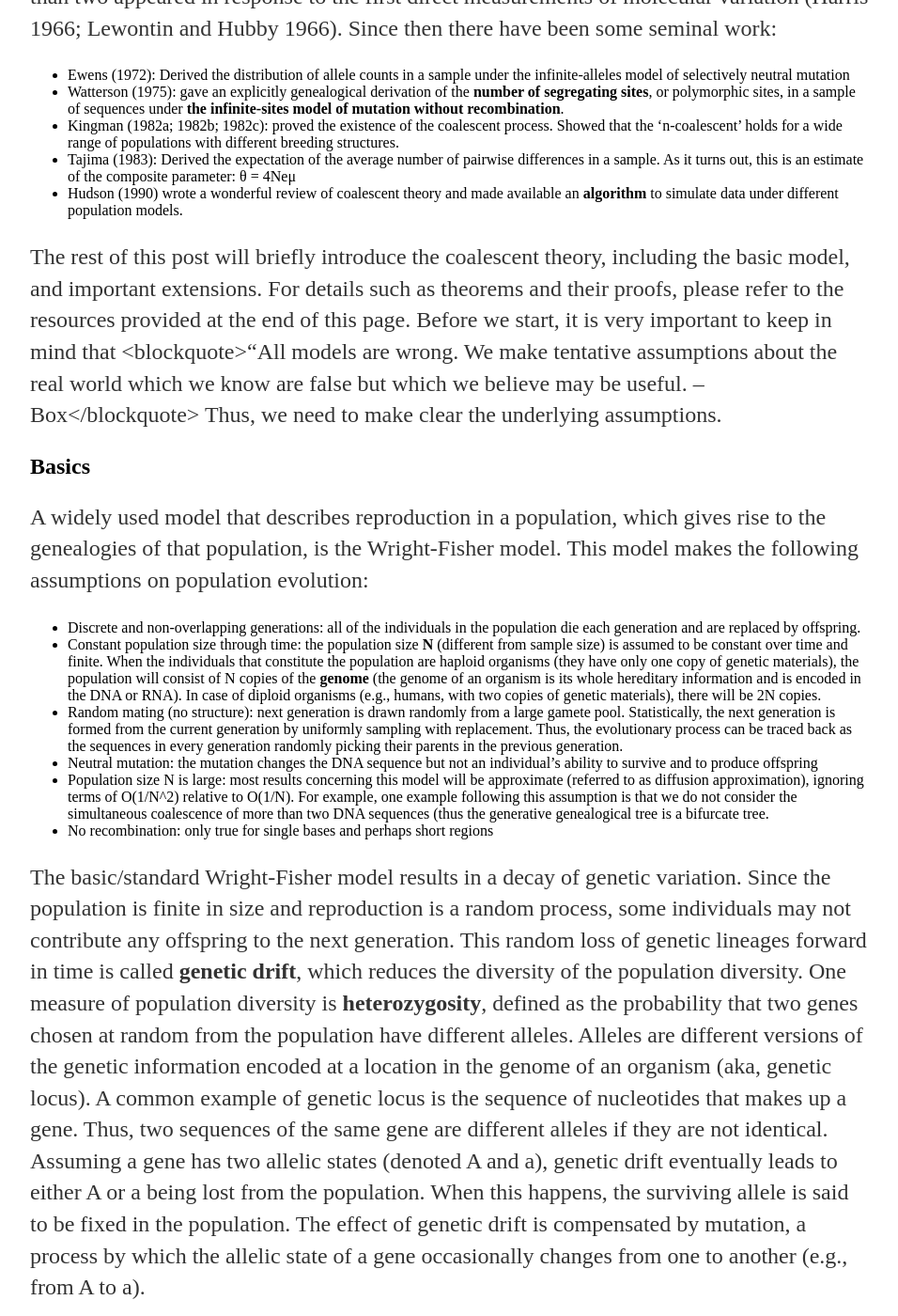
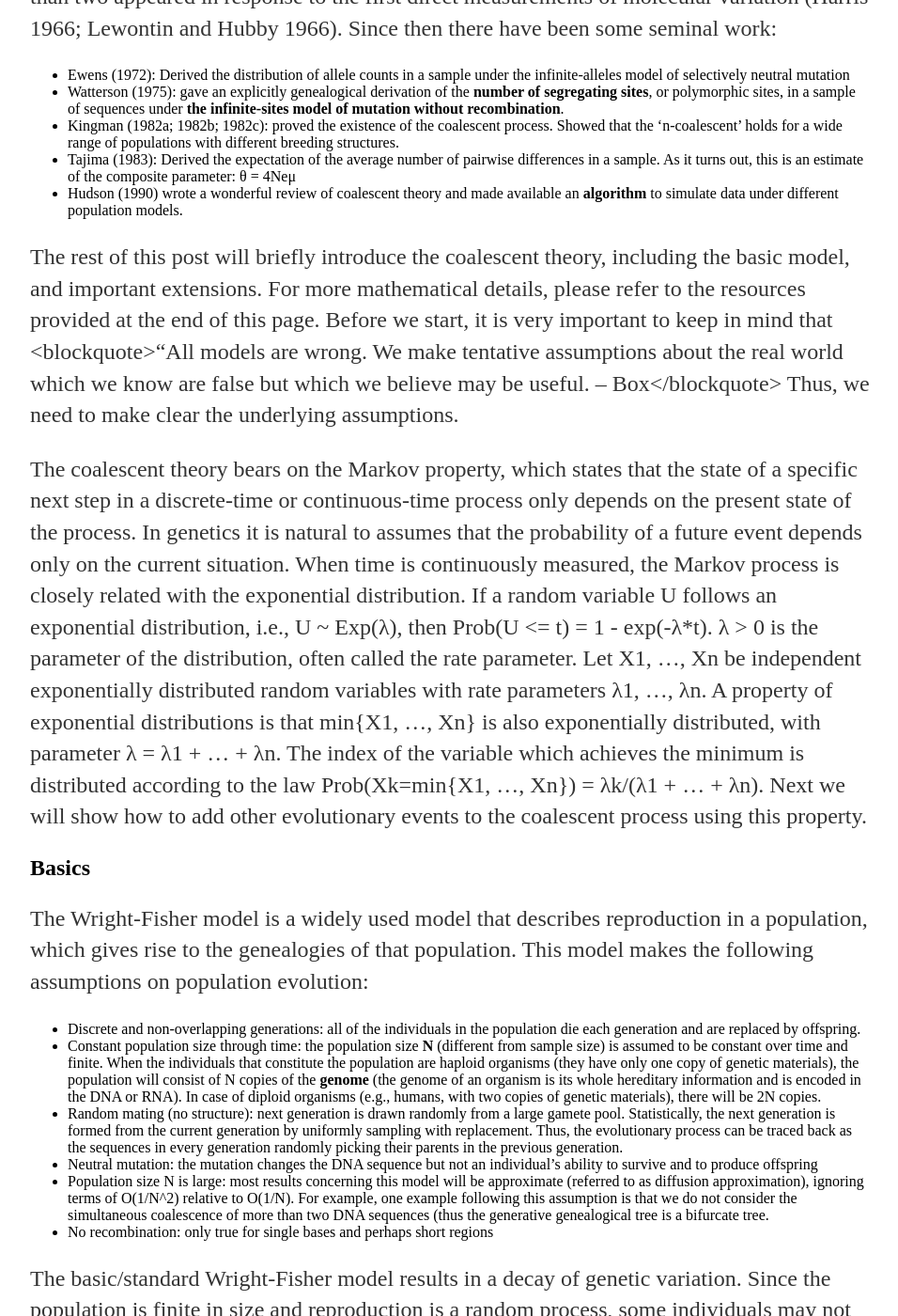
Before and after one commit to lybird300/lybird300.github.io, a Jekyll site: the page built from _posts/2015-04-02-coalescent.md, in a window 1280 px wide and 1400 px high, scrolled down 870 px. Shown: the whole window at 94% size, without its empty margins (160-1116 px from the left). Built offline with Jekyll 4.4.1, drawn with Linux system fonts in a browser that asks for light colours; some of the changed text lies outside the part shown.

Commit message:
Update 2015-04-02-coalescent.md

```diff
--- a/_posts/2015-04-02-coalescent.md
+++ b/_posts/2015-04-02-coalescent.md
@@ -14,10 +14,12 @@ Gustave Malécot (in the 1940’s) introduced the idea of following a pair of ge
 <li>Hudson (1990) wrote a wonderful review of coalescent theory and made available an <b>algorithm</b> to simulate data under different population models.</li>
 </ul>
 
-The rest of this post will briefly introduce the coalescent theory, including the basic model, and important extensions. For details such as theorems and their proofs, please refer to the resources provided at the end of this page. Before we start, it is very important to keep in mind that <blockquote>"All models are wrong. We make tentative assumptions about the real world which we know are false but which we believe may be useful. -- Box</blockquote> Thus, we need to make clear the underlying assumptions.
+The rest of this post will briefly introduce the coalescent theory, including the basic model, and important extensions.  For more mathematical details, please refer to the resources provided at the end of this page. Before we start, it is very important to keep in mind that <blockquote>"All models are wrong. We make tentative assumptions about the real world which we know are false but which we believe may be useful. -- Box</blockquote> Thus, we need to make clear the underlying assumptions.
+
+The coalescent theory bears on the Markov property, which states that the state of a specific next step in a discrete-time or continuous-time process only depends on the present state of the process. In genetics it is natural to assumes that the probability of a future event depends only on the current situation. When time is continuously measured, the Markov process is closely related with the exponential distribution. If a random variable U follows an exponential distribution, i.e., U ~ Exp(λ), then Prob(U <= t) = 1 - exp(-λ*t). λ > 0 is the parameter of the distribution, often called the rate parameter. Let X1, ..., Xn be independent exponentially distributed random variables with rate parameters λ1, ..., λn. A property of exponential distributions is that min{X1, ..., Xn} is also exponentially distributed, with parameter λ = λ1 + ... + λn. The index of the variable which achieves the minimum is distributed according to the law Prob(Xk=min{X1, ..., Xn}) = λk/(λ1 + ... + λn). Next we will show how to add other evolutionary events to the coalescent process using this property.
 
 <h2>Basics</h2>
-A widely used model that describes reproduction in a population, which gives rise to the genealogies of that population, is the Wright-Fisher model. This model makes the following assumptions on population evolution:
+The Wright-Fisher model is a widely used model that describes reproduction in a population, which gives rise to the genealogies of that population. This model makes the following assumptions on population evolution:
 <ul>
 <li>Discrete and non-overlapping generations: all of the individuals in the population die each generation and are replaced by offspring.</li>
 <li>Constant population size through time: the population size <b>N</b> (different from sample size) is assumed to be constant over time and finite. When the individuals that constitute the population are haploid organisms (they have only one copy of genetic materials), the population will consist of N copies of the <b>genome</b> (the genome of an organism is its whole hereditary information and is encoded in the DNA or RNA). In case of diploid organisms (e.g., humans, with two copies of genetic materials), there will be 2N copies.</li>
@@ -65,7 +67,7 @@ The coalescent theory bears on the Markov property, which states that the state
 <ul>
 <li>Ttot | : total evolutionary time available, represented by the total branch lengths of a genealogy. We can compute it by summing over the product of each coalescent interval T(k) (see above) and the number of lineages sharing that interval k: <br/><img alt="ETtot" src="https://cloud.githubusercontent.com/assets/5496192/7070529/9819a4a0-dead-11e4-8dad-3fe8d0803b9d.png"/></li>
 <li>μ | mutation_rate (input param)*length(input param): mutation rate per sequence per generation (sometimes mutation rate is provided as per base pair (bp), which is a common measure of sequence length)</li>
-<li>S | : the number of segregating sites, i.e., the number of DNA sequence positions where some pair of sequences (in the sample) differ. We can think of it as the total number of mutations imposed on the entire genealogy. In the infinite-sites model, the expected number of segregating sites for a diploid sample is:<br/><img alt="ES" src="https://cloud.githubusercontent.com/assets/5496192/7075088/5e9e7faa-decd-11e4-8143-8c6a864beaee.png"/> (θ is often called the scaled mutation rate)</li>
+<li>S | : the number of segregating sites, i.e., the number of DNA sequence positions where some pair of sample sequences differ. We can think of it as the total number of mutations to be imposed on the entire genealogy. In the infinite-sites model, the expected number of segregating sites for a diploid sample is:<br/><img alt="ES" src="https://cloud.githubusercontent.com/assets/5496192/7075088/5e9e7faa-decd-11e4-8143-8c6a864beaee.png"/> (θ is often called the scaled mutation rate)</li>
 </ul>
 <b>Algorithm 2</b>: adding mutations to the generated genealogy
 <p>Conditional on the genealogical tree, mutations are randomly placed on the branches. The number of mutations on each branch follows a Poisson distribution with mean equal to the product of mutation rate per base pair, length of DNA sequence, and the length of genealogy tree branch (in the unit of 2N). (Note: the mean of <a href="http://en.wikipedia.org/wiki/Poisson_distribution">Poisson distribution</a> is equal to its defining param λ)</p>
```
Also changed, not shown: other parts of _posts/2015-04-02-coalescent.md (+1 -1 lines).
